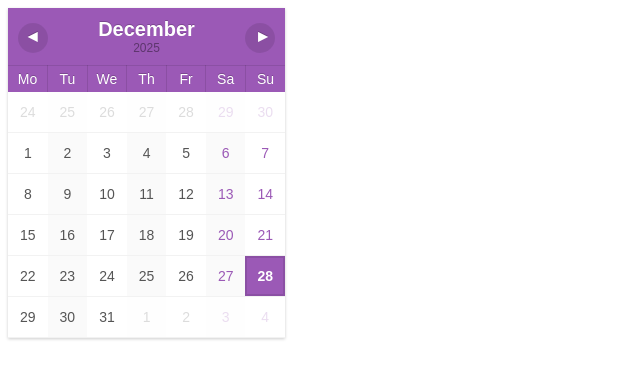
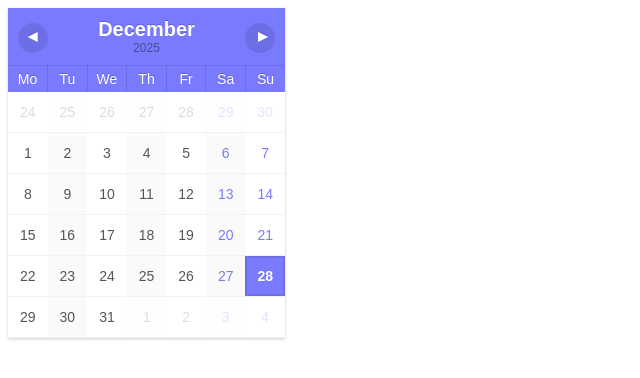
Before and after one commit to holliemoon/widget, a plain HTML site: page index.html in a window 1280 px wide. Shown: the whole page, without its empty margins (0-640 px from the left). Drawn offline with Linux system fonts and the light colour scheme.

Commit message:
Update index.html

```diff
--- a/index.html
+++ b/index.html
@@ -63,7 +63,7 @@ td:last-child, th:last-child {
 th {
     border-top: 1px solid rgba(0,0,0,0.1);
     border-right: 1px solid rgba(0,0,0,0.1);
-    background-color: #9b59b6;
+    background-color: #7A7AFF;
     color: #fff;
     text-shadow: 0px -1px 0px rgba(0,0,0,0.2);
     font-weight: normal;
@@ -95,11 +95,11 @@ td:nth-child(even)>span {
 }
 td:last-child>span,
 td:nth-child(6)>span {
-    color: #9b59b6;
+    color: #7A7AFF;
 }
 td.avui>span {
     font-weight: bold;
-    background-color: #9b59b6;
+    background-color: #7A7AFF;
     color: #fff;
     border: 2px solid rgba(0,0,0,0.1);
 }
@@ -107,7 +107,7 @@ td.fora > span {
     opacity: 0.2;
 }
 td > span:hover {
-    background: #a57cb6;
+    background: #9999FF;
     color: #fff;
 }
 .boto-next, .boto-prev {
```
